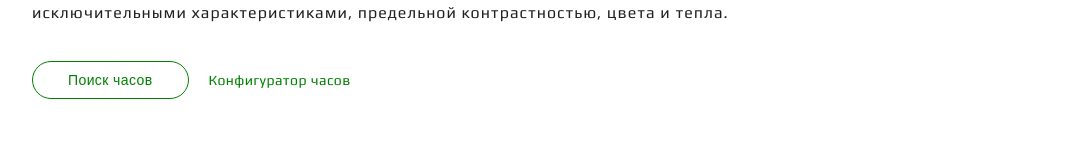
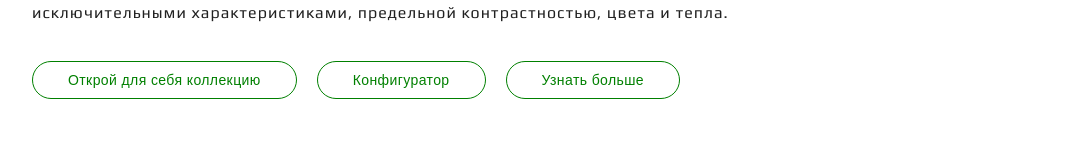
Before and after one commit to uliton/union, a React (Create React App) app: page /#/ in a window 1280 px wide. Shown: the part 1049-1199 px from the top of the page, without its empty margins (96-1162 px from the left). Built offline with nearby package versions, Linux system fonts and the light colour scheme.

Commit message:
fix title and add more buttons in Info component

```diff
--- a/src/MOCK.json
+++ b/src/MOCK.json
@@ -1,11 +1,13 @@
 {
   "ru": {
-    "header_title": "gmt-master ||",
-    "header_subtitle": "часы для путешественников",
+    "header_title": "UNION STONE",
+    "header_subtitle": "откройте для себя янтарное чудо света",
     "contacts_title": "поделиться страницей",
     "intro_title": "Union Stone — это единственные в мире изделия из камней янтаря.",
     "intro_description": "Ювелиры Union - это хранители вековых традицы, которые передавались из поколения в поколение и сегодня они первые, кто смогли в ручню объединить каждый камень янтаря, в одно целое. Благодрая изучению Арабских стран, Амберо Рости изобрел революционную формулу, которая позволила получить беспрецедентный материал с исключительными характеристиками, предельной контрастностью, цвета и тепла.",
-    "intro_searchButton": "Поиск часов",
+    "intro_searchButton1": "Открой для себя коллекцию",
+    "intro_searchButton2": "Конфигуратор",
+    "intro_searchButton3": "Узнать больше",
     "intro_configurator": "Конфигуратор часов",
     "catalog_info": "Часы Rolex",
     "catalog_link": "Посмотреть все",
@@ -23,12 +25,14 @@
     "": ""
   },
   "en": {
-    "header_title": "gmt-master ||",
-    "header_subtitle": "the cosmopolitan watch",
+    "header_title": "UNION STONE",
+    "header_subtitle": "discover the amber wonder of the world",
     "contacts_title": "share this page",
     "intro_title": "Union Stone is the only amber stone product in the world.",
     "intro_description": "Union jewelers are the keepers of centuries-old traditions that have been passed down from generation to generation, and today they are the first to be able to combine each amber stone into one whole by hand. Thanks to the study of the Arab countries, Ambero Rosti invented a revolutionary formula that allowed him to obtain an unprecedented material with exceptional characteristics, extreme contrast, color and warmth.",
-    "intro_searchButton": "Watch finder",
+    "intro_searchButton1": "Discover the collection",
+    "intro_searchButton2": "Configurator",
+    "intro_searchButton3": "More info",
     "intro_configurator": "Configure your watch",
     "catalog_info": "Rolex watches",
     "catalog_link": "View all",
--- a/src/components/Intro/Intro.jsx
+++ b/src/components/Intro/Intro.jsx
@@ -56,20 +56,39 @@ export const Intro = () => {
       </div>
 
       <div className="intro__configurator configurator">
+        {/* first button */}
         <button
           type='button'
           className='configurator__button'
           onClick={handlerSendMessage}
         >
-          {MOCK.intro_searchButton}
+          {MOCK.intro_searchButton1}
         </button>
 
-        <Link
+        {/* second button */}
+        <button
+          type='button'
+          className='configurator__button'
+          onClick={handlerSendMessage}
+        >
+          {MOCK.intro_searchButton2}
+        </button>
+
+        {/* third button */}
+        <button
+          type='button'
+          className='configurator__button'
+          onClick={handlerSendMessage}
+        >
+          {MOCK.intro_searchButton3}
+        </button>
+
+        {/* <Link
           to='/'
           className='configurator__link'
         >
           {MOCK.intro_configurator}
-        </Link>
+        </Link> */}
       </div>
     </div>
   );
```
Also changed, not shown: 1 other file (tests, documents, lock files or other folders).
